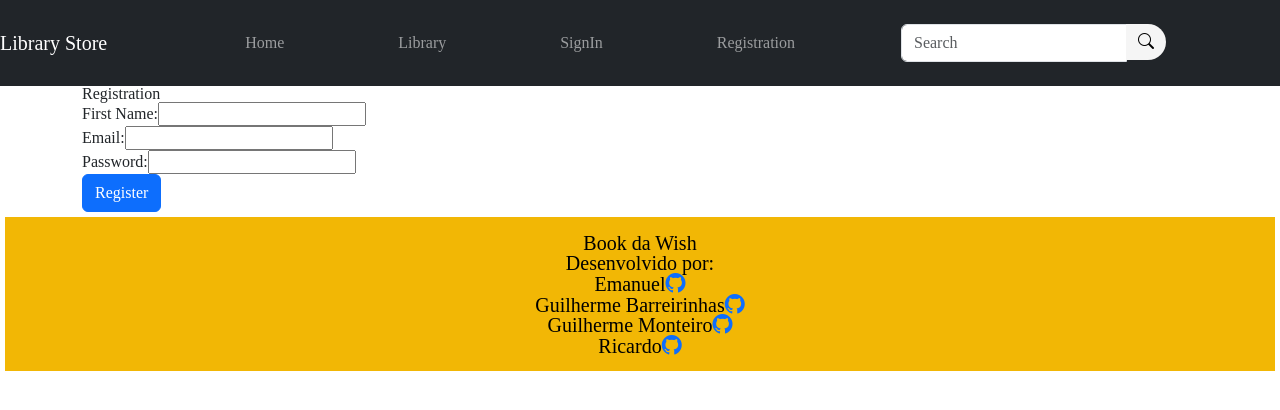
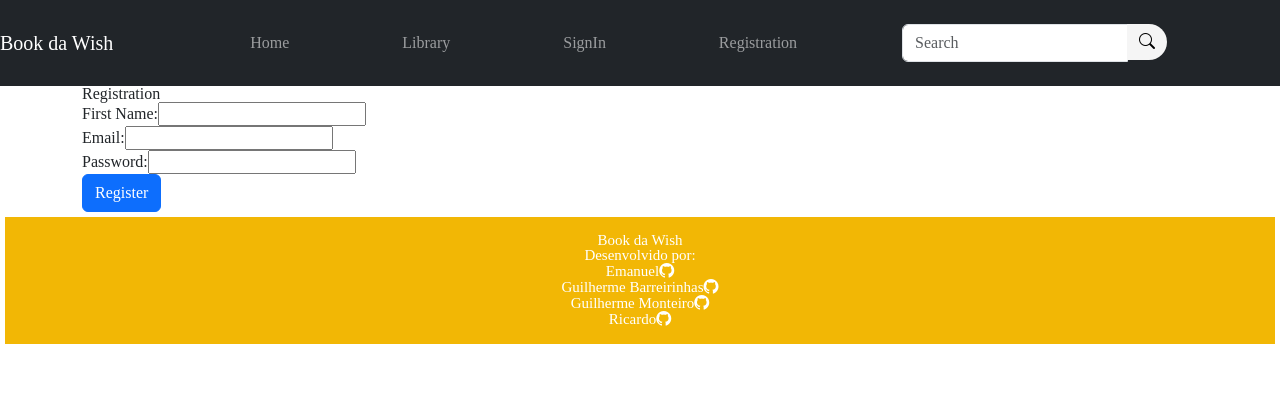
Before and after one commit to guilhermemonteiro15JS/project-Library, a React (Create React App) app: page /registration in a window 1280 px wide. Shown: the top 410 px of the page. Built offline with nearby package versions, Linux system fonts and the light colour scheme; no server answers.

Commit message:
styled
mudanças guilhermes

```diff
--- a/src/App.js
+++ b/src/App.js
@@ -36,7 +36,7 @@ const App = () => {
         variant="dark"
         className="sticky-top"
       >
-        <Navbar.Brand href="/home">Library Store </Navbar.Brand>
+        <Navbar.Brand href="/home">Book da Wish</Navbar.Brand>
         <Navbar.Toggle aria-controls="responsive-navbar-nav" />
         <Navbar.Collapse id="responsive-navbar-nav">
           <Nav className="nav-bar">
--- a/src/pages/components/footer.js
+++ b/src/pages/components/footer.js
@@ -4,16 +4,22 @@ import styled from "styled-components";
 const StyledFooter = styled.footer `
     background-color: #F2B705;
     text-align: center;
-    font-size: 20px;
-    color: black;
-    text-shadow: 1px;
+    font-size: 15px;
+    color: white;
+    text-shadow: 20px;
     padding: 1rem;
     position: relative;
     margin:5px;
 `;
 
-const StyledGit = styled.i `
-    color: white;
+const StyledGit = styled.div `
+    color: white; /* Altere a cor para branca */
+    justify-content: space-between;
+    border: 1px;
+`;
+
+const GitHubLink = styled.a `
+    color: white; /* Garante que a cor seja branca */
 `;
 
 const Footer = () => {
@@ -21,10 +27,12 @@ const Footer = () => {
         <StyledFooter>
             <p>Book da Wish </p>
             <p>Desenvolvido por: </p>
-            <p>Emanuel<a href="https://github.com/EmLeal21"><i className="bi bi-github"></i></a></p>
-            <p>Guilherme Barreirinhas<a href="https://github.com/guiscavone"><i className="bi bi-github"></i></a></p>
-            <p>Guilherme Monteiro<a href="https://github.com/guilhermemonteiro15JS"><i className="bi bi-github"></i></a></p>
-            <p>Ricardo<a href="https://github.com/Ricardoszs"><i className="bi bi-github"></i></a></p>
+            <StyledGit>
+                <p>Emanuel<GitHubLink href="https://github.com/EmLeal21"><i className="bi bi-github"></i></GitHubLink></p>
+                <p>Guilherme Barreirinhas<GitHubLink href="https://github.com/guiscavone"><i className="bi bi-github"></i></GitHubLink></p>
+                <p>Guilherme Monteiro<GitHubLink href="https://github.com/guilhergemonteiro15JS"><i className="bi bi-github"></i></GitHubLink></p>
+                <p>Ricardo<GitHubLink href="https://github.com/Ricardoszs"><i className="bi bi-github"></i></GitHubLink></p>
+            </StyledGit>
         </StyledFooter>
     );
 };
--- a/src/pages/signin/index.js
+++ b/src/pages/signin/index.js
@@ -38,12 +38,12 @@ const FormGroup = styled.div` //space betwem lines
 `;
 
 const Label = styled.label`
-  font-weight: bold;
+  font-weight: 1;
 `;
 
 const Input = styled.input`
   padding: 10px;
-  margin-top: 5px; /* Adicione um pequeno espaçamento superior */
+  margin-top: 5px;
   margin-left: 10px;
   display:flex;
   align-items: center;
```
